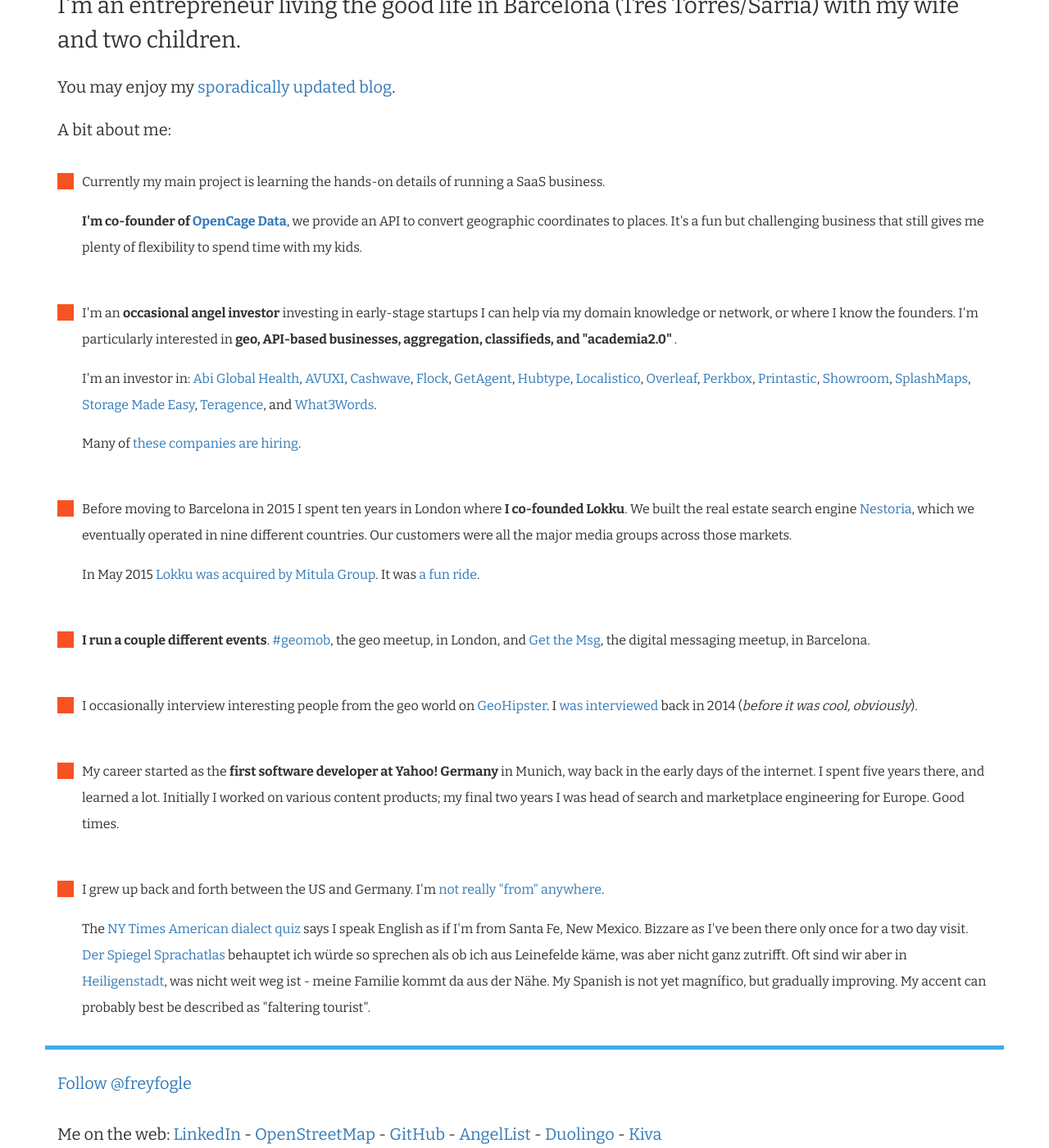
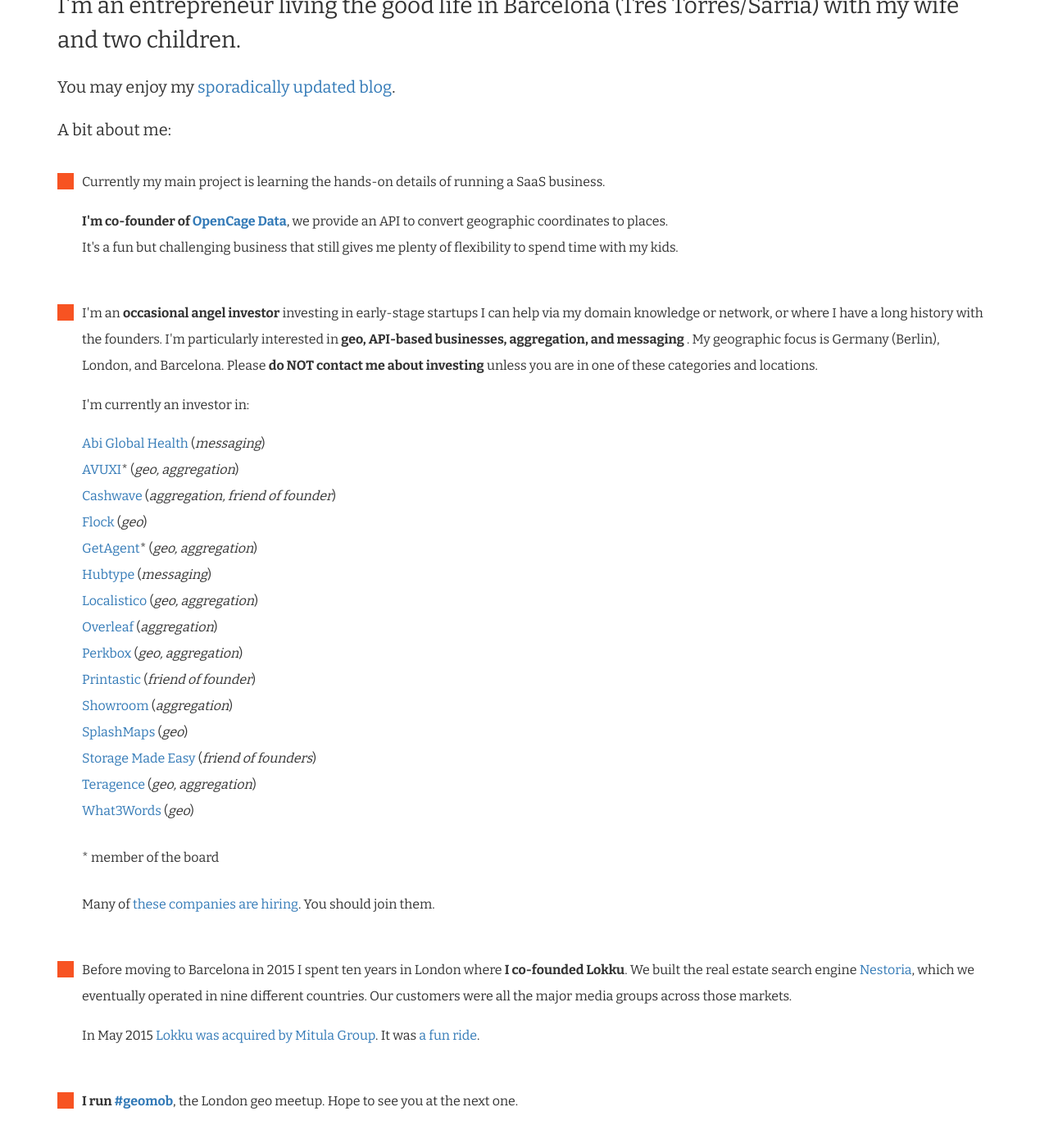
Before and after one commit to freyfogle/freyfogle.github.io, a Jekyll site: the page built from index.html, in a window 1280 px wide and 1400 px high, scrolled down 249 px. Shown: the whole window at 82% size. Built offline with Jekyll 4.4.1, drawn with Linux system fonts in a browser that asks for light colours; comment, search, counter and statistics services are not loaded.

Commit message:
homepage cleanup

```diff
--- a/index.html
+++ b/index.html
@@ -24,6 +24,7 @@ layout: default
             <span class="b">I'm co-founder of
               <a href="https://geocoder.opencagedata.com">OpenCage Data</a></span>,
             we provide an API to convert geographic coordinates to places.
+            <br/>
             It's a fun but challenging business that still gives me plenty of
             flexibility to spend time with my kids.
           </div>
@@ -34,32 +35,63 @@ layout: default
           investing
           in early-stage startups I can help via
           my domain knowledge or
-          network, or where I know the founders. I'm particularly
-          interested in
+          network, or where I have a long history with the founders.
+          I'm particularly interested in
           <span class="b">
-            geo, API-based businesses, aggregation, classifieds,
-            and "academia2.0"
-          </span>.
+            geo, API-based businesses, aggregation, and messaging
+          </span>. My geographic focus is Germany (Berlin), London, and
+          Barcelona.
+          Please <span class="b">do NOT contact me about investing</span>
+          unless you are in one of these categories and locations.
 
           <div class="p1">
-            I'm an investor in:
-            <a href="http://abi.ai">Abi Global Health</a>,
-            <a href="http://www.avuxi.com">AVUXI</a>,
-            <a href="http://www.cashwave.io">Cashwave</a>,
-            <a href="http://www.flockcover.com">Flock</a>,
-            <a href="https://www.getagent.co.uk">GetAgent</a>,
-            <a href="http://hubtype.com">Hubtype</a>,
-            <a href="http://localistico.com">Localistico</a>,
-            <a href="http://www.overleaf.com">Overleaf</a>,
-            <a href="https://www.perkbox.co.uk">Perkbox</a>,
-            <a href="https://getprintastic.com">Printastic</a>,
-            <a href="http://www.thisisshowroom.com">Showroom</a>,
-            <a href="http://www.splash-maps.com">SplashMaps</a>,
-            <a href="https://www.storagemadeeasy.com">Storage Made Easy</a>,
-            <a href="http://www.teragence.com">Teragence</a>,
-            and
-             <a href="http://what3words.com">What3Words</a>.
-            <p>Many of <a href="/post/im-hiring-2017">these companies are hiring</a>.
+            I'm currently an investor in:<p/>
+            <a href="http://abi.ai">Abi Global Health</a>
+            (<i>messaging</i>)
+            <br/>
+            <a href="http://www.avuxi.com">AVUXI</a>*
+            (<i>geo, aggregation</i>)
+            <br/>
+            <a href="http://www.cashwave.io">Cashwave</a>
+            (<i>aggregation, friend of founder</i>)
+            <br/>
+            <a href="http://www.flockcover.com">Flock</a>
+            (<i>geo</i>)
+            <br/>
+            <a href="https://www.getagent.co.uk">GetAgent</a>*
+            (<i>geo, aggregation</i>)
+            <br/>
+            <a href="http://hubtype.com">Hubtype</a>
+            (<i>messaging</i>)
+            <br/>
+            <a href="http://localistico.com">Localistico</a>
+            (<i>geo, aggregation</i>)
+            <br/>
+            <a href="http://www.overleaf.com">Overleaf</a>
+            (<i>aggregation</i>)
+            <br/>
+            <a href="https://www.perkbox.co.uk">Perkbox</a>
+            (<i>geo, aggregation</i>)
+            <br/>
+            <a href="https://getprintastic.com">Printastic</a>
+            (<i>friend of founder</i>)
+            <br/>
+            <a href="http://www.thisisshowroom.com">Showroom</a>
+            (<i>aggregation</i>)
+            <br/>
+            <a href="http://www.splash-maps.com">SplashMaps</a>
+            (<i>geo</i>)
+            <br/>
+            <a href="https://www.storagemadeeasy.com">Storage Made Easy</a>
+            (<i>friend of founders</i>)
+            <br/>
+            <a href="http://www.teragence.com">Teragence</a>
+            (<i>geo, aggregation</i>)
+            <br/>
+            <a href="http://what3words.com">What3Words</a>
+            (<i>geo</i>)
+            <p/>* member of the board
+            <p/>Many of <a href="/post/im-hiring-2017">these companies are hiring</a>. You should join them.
           </div>
         </li>
 
@@ -76,18 +108,16 @@ layout: default
         </li>
 
         <li class="hpli">
-          <span class="b">I run a couple different events</span>.
-          <a href="http://geomobldn.org">#geomob</a>, the geo meetup, in London,
-            and
-            <a href="/post/1467893447/getthemsg">Get the Msg</a>,
-            the digital messaging meetup, in Barcelona.
+          <span class="b">I run
+            <a href="http://geomobldn.org">#geomob</a></span>,
+          the London geo meetup. Hope to see you at the next one.
         </li>
 
         <li class="hpli">
           I occasionally interview interesting people
           from the geo world
-          on <a href="http://geohipster.com">GeoHipster</a>. I
-          <a href="http://geohipster.com/2014/10/18/ed-freyfogle-every-startup-vulnerable-thats-makes-exciting/">was interviewed</a> back in 2014 (<span class="i">before it was cool, obviously</span>).
+          on <a href="http://geohipster.com">GeoHipster</a>.
+          <a href="http://geohipster.com/2014/10/18/ed-freyfogle-every-startup-vulnerable-thats-makes-exciting/">I was interviewed</a> back in 2014 (<span class="i">before it was cool, obviously</span>).
         </li>
 
         <li class="hpli">
```
